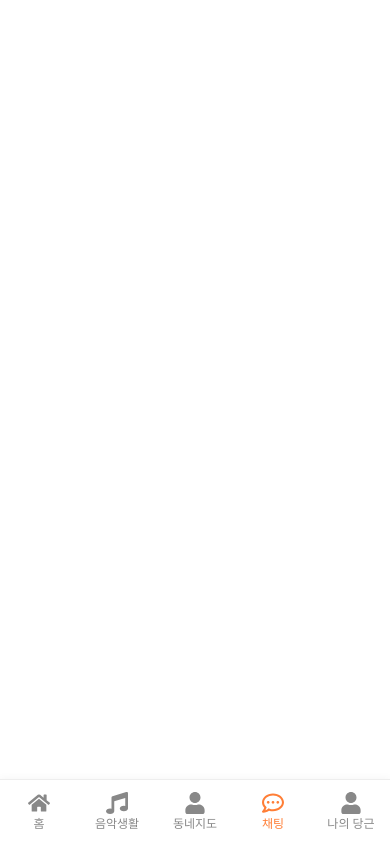
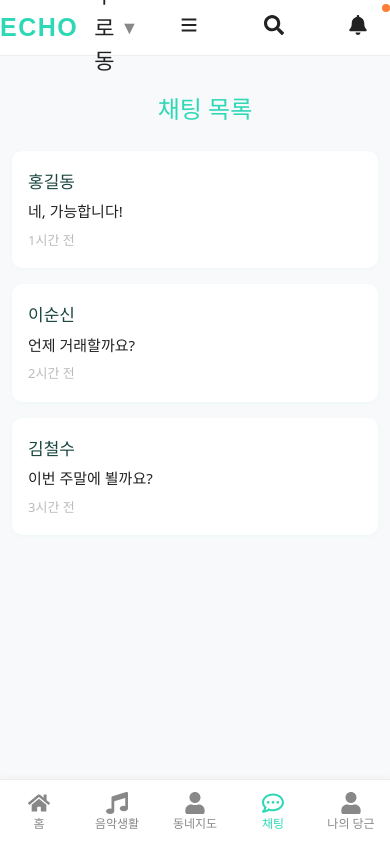
Before and after one commit to sewoong333/ECHO, a React (Vite) app: page /chat in a window 390 px wide. Built offline with nearby package versions, Linux system fonts and the light colour scheme.

Commit message:
feat: ECHO 인증마크, 채팅 UX, 지도 더미, 전체 모바일 반응형 등 주요 기능 개선 및 버그 수정

```diff
--- a/src/components/BottomNav.jsx
+++ b/src/components/BottomNav.jsx
@@ -33,7 +33,7 @@ const Item = styled.button`
   display: flex;
   flex-direction: column;
   align-items: center;
-  color: ${props => props.active ? '#ff7e36' : '#888'};
+  color: ${props => props.active ? '#2ed8b6' : '#888'};
   font-size: 12px;
   font-weight: 500;
   cursor: pointer;
@@ -50,7 +50,7 @@ export default function BottomNav() {
         <Item active={pathname === '/'} onClick={() => navigate('/')}> <FaHome size={22} /> <span>홈</span> </Item>
         <Item active={pathname === '/musiclife'} onClick={() => navigate('/musiclife')}> <FaMusic size={22} /> <span>음악생활</span> </Item>
         <Item active={pathname === '/map'} onClick={() => navigate('/map')}> <FaUser size={22} /> <span>동네지도</span> </Item>
-        <Item active={pathname.startsWith('/chat')} onClick={() => navigate('/chat/1')}> <FaRegCommentDots size={22} /> <span>채팅</span> </Item>
+        <Item active={pathname.startsWith('/chat')} onClick={() => navigate('/chat')}> <FaRegCommentDots size={22} /> <span>채팅</span> </Item>
         <Item active={pathname === '/mypage'} onClick={() => navigate('/mypage')}> <FaUser size={22} /> <span>나의 당근</span> </Item>
       </BarInner>
     </Bar>
--- /dev/null
+++ b/src/pages/ChatList.jsx
@@ -0,0 +1,30 @@
+import React from 'react';
+import TopBar from '../components/TopBar';
+import { useNavigate } from 'react-router-dom';
+
+const chatRooms = [
+  { id: 1, with: '홍길동', lastMessage: '네, 가능합니다!', time: '1시간 전' },
+  { id: 2, with: '이순신', lastMessage: '언제 거래할까요?', time: '2시간 전' },
+  { id: 3, with: '김철수', lastMessage: '이번 주말에 뵐까요?', time: '3시간 전' },
+];
+
+export default function ChatList() {
+  const navigate = useNavigate();
+  return (
+    <div style={{ width: '100vw', minHeight: '100vh', background: '#f8f9fa', display: 'flex', flexDirection: 'column', alignItems: 'center' }}>
+      <TopBar />
+      <div style={{ width: '100%', maxWidth: 480, margin: '0 auto', padding: 0 }}>
+        <h1 style={{ fontSize: 24, fontWeight: 700, padding: '24px 0 12px 20px', color: '#2ed8b6', textAlign: 'center' }}>채팅 목록</h1>
+        <div style={{ padding: '0 12px', display: 'flex', flexDirection: 'column', alignItems: 'center' }}>
+          {chatRooms.map(room => (
+            <div key={room.id} onClick={() => navigate(`/chat/${room.id}`)} style={{ width: '100%', maxWidth: 420, background: '#fff', borderRadius: 10, boxShadow: '0 1px 4px rgba(46,216,182,0.06)', marginBottom: 16, padding: '18px 16px', display: 'flex', flexDirection: 'column', alignItems: 'flex-start', cursor: 'pointer', transition: 'box-shadow 0.15s', boxSizing: 'border-box' }}>
+              <div style={{ fontSize: 17, fontWeight: 700, marginBottom: 6, color: '#1a4740', whiteSpace: 'nowrap', overflow: 'hidden', textOverflow: 'ellipsis' }}>{room.with}</div>
+              <div style={{ fontSize: 15, color: '#222', marginBottom: 8, width: '100%', overflow: 'hidden', textOverflow: 'ellipsis', whiteSpace: 'nowrap', boxSizing: 'border-box' }}>{room.lastMessage}</div>
+              <div style={{ fontSize: 13, color: '#bbb' }}>{room.time}</div>
+            </div>
+          ))}
+        </div>
+      </div>
+    </div>
+  );
+}
--- a/src/pages/ChatRoom.jsx
+++ b/src/pages/ChatRoom.jsx
@@ -31,11 +31,11 @@ export default function ChatRoom() {
   }, [messages]);
 
   return (
-    <div style={{ maxWidth: 500, margin: '0 auto', padding: 0, background: '#f8f9fa', minHeight: '100vh' }}>
+    <div style={{ width: '100vw', minHeight: '100vh', background: '#f8f9fa', display: 'flex', flexDirection: 'column', alignItems: 'center' }}>
       <TopBar />
       <button onClick={() => navigate(-1)} style={{ position: 'absolute', top: 60, left: 16, background: '#e0f7f3', border: '1.5px solid #2ed8b6', borderRadius: 20, width: 36, height: 36, fontSize: 20, color: '#2ed8b6', zIndex: 102 }}>←</button>
-      <div style={{ padding: 24, paddingBottom: 80 }}>
-        <h1 style={{ fontSize: 24, fontWeight: 700, marginBottom: 16, color: '#2ed8b6' }}>채팅방</h1>
+      <div style={{ width: '100%', maxWidth: 500, margin: '0 auto', padding: 0 }}>
+        <h1 style={{ fontSize: 24, fontWeight: 700, marginBottom: 16, color: '#2ed8b6', textAlign: 'center' }}>채팅방</h1>
         <div style={{ minHeight: 200, marginBottom: 16 }}>
           {messages.map(msg => (
             <div key={msg.id} style={{ textAlign: msg.sender === (user.nickname || '나') ? 'right' : 'left', margin: '8px 0' }}>
--- a/src/pages/Home.jsx
+++ b/src/pages/Home.jsx
@@ -3,7 +3,7 @@ import styled from 'styled-components';
 import { useNavigate } from 'react-router-dom';
 import TopBar from '../components/TopBar';
 import { ProductContext } from '../store/ProductContext';
-import { FaHeart, FaRegHeart, FaClock, FaRegCommentDots } from 'react-icons/fa';
+import { FaHeart, FaRegHeart, FaClock, FaRegCommentDots, FaCheckCircle } from 'react-icons/fa';
 
 const colors = {
   bg: '#f8f9fa',
@@ -216,7 +216,7 @@ export default function Home() {
         </SearchBox>
         {sorted.map(product => (
           <CardWrap key={product.id}>
-            <Card onClick={() => navigate(`/product/${product.id}`)}>
+            <Card onClick={() => navigate(`/product/${product.id}`)} style={{ position: 'relative' }}>
               <Img src={product.image} alt={product.title} />
               <Info>
                 <Title>{product.title}</Title>
@@ -227,6 +227,11 @@ export default function Home() {
                   <Stat><FaHeart size={14} /> {likes.filter(id => id === product.id).length}</Stat>
                 </CardBottom>
               </Info>
+              {product.title.includes('커즈와일 신디사이저') && (
+                <span style={{ position: 'absolute', top: 14, right: 18, display: 'inline-flex', alignItems: 'center', color: '#2ed8b6', fontSize: 14, fontWeight: 700, background: '#fff', borderRadius: 12, boxShadow: '0 1px 4px #b2f0e6', padding: '2px 10px', zIndex: 3 }}>
+                  <FaCheckCircle style={{ marginRight: 3, color: '#2ed8b6', fontSize: 15 }} />ECHO 인증
+                </span>
+              )}
             </Card>
           </CardWrap>
         ))}
--- /dev/null
+++ b/src/pages/Map.jsx
@@ -0,0 +1,44 @@
+import React from 'react';
+import TopBar from '../components/TopBar';
+
+// 카테고리별 아이콘 추천 예시
+const CATEGORY_ICONS = {
+  '판매중인 악기': '🎸', // 기타
+  '세션구인': '🥁', // 드럼
+  '공연정보': '🎤', // 마이크
+  '기타': '🎶',
+};
+
+// 예시 게시물 데이터 (실제 구현시 서버/스토어 연동)
+const posts = [
+  { id: 1, title: '야마하 디지털 피아노', category: '판매중인 악기', x: 120, y: 110, author: '홍길동' },
+  { id: 2, title: '세션 구합니다 (기타)', category: '세션구인', x: 220, y: 180, author: '이순신' },
+  { id: 3, title: '구로아트밸리 공연', category: '공연정보', x: 320, y: 70, author: '김철수' },
+];
+
+export default function MapPage() {
+  return (
+    <div style={{ width: '100vw', minHeight: '100vh', background: '#f8f9fa', display: 'flex', flexDirection: 'column', alignItems: 'center' }}>
+      <TopBar />
+      <div style={{ width: '100%', maxWidth: 480, margin: '0 auto', flex: 1, display: 'flex', flexDirection: 'column' }}>
+        <h1 style={{ fontSize: 24, fontWeight: 700, padding: '24px 0 12px 20px', color: '#2ed8b6' }}>동네지도</h1>
+        <div style={{ width: '100%', height: '60vh', borderRadius: 16, boxShadow: '0 2px 12px #b2f0e6', marginBottom: 24, background: '#eee', position: 'relative', overflow: 'hidden' }}>
+          {/* 더미 지도 이미지 */}
+          <img src="https://maps.googleapis.com/maps/api/staticmap?center=37.485,126.901&zoom=13&size=480x320&maptype=roadmap&markers=color:blue%7C37.485,126.901" alt="dummy-map" style={{ width: '100%', height: '100%', objectFit: 'cover', filter: 'grayscale(0.1) brightness(1.08)' }} />
+          {/* 게시물 마커 더미 렌더링 */}
+          {posts.map(post => (
+            <div key={post.id} style={{ position: 'absolute', left: post.x, top: post.y, transform: 'translate(-50%, -100%)', zIndex: 2, cursor: 'pointer' }} onClick={() => window.location.href = `/product/${post.id}`}>
+              <div style={{ display: 'flex', alignItems: 'center', background: '#fff', border: '1.5px solid #2ed8b6', borderRadius: 16, boxShadow: '0 2px 8px #b2f0e6', padding: '4px 10px 4px 4px' }}>
+                <span style={{ fontSize: 22, marginRight: 6 }}>{CATEGORY_ICONS[post.category] || CATEGORY_ICONS['기타']}</span>
+                <span style={{ fontSize: 15, color: '#1a4740', fontWeight: 700 }}>{post.title}</span>
+              </div>
+            </div>
+          ))}
+        </div>
+        <div style={{ fontSize: 15, color: '#888', padding: '0 16px 24px 16px' }}>
+          <b>카테고리별 아이콘 예시:</b> <span style={{ marginLeft: 8 }}>🎸 판매중인 악기</span> <span style={{ marginLeft: 8 }}>🥁 세션구인</span> <span style={{ marginLeft: 8 }}>🎤 공연정보</span>
+        </div>
+      </div>
+    </div>
+  );
+}
--- a/src/routes/AppRouter.jsx
+++ b/src/routes/AppRouter.jsx
@@ -10,6 +10,8 @@ import ChatRoom from '../pages/ChatRoom';
 import MyPage from '../pages/MyPage';
 import MusicLife from '../pages/MusicLife';
 import MusicLifeDetail from '../pages/MusicLifeDetail';
+import MapPage from '../pages/Map';
+import ChatList from '../pages/ChatList';
 
 export default function AppRouter() {
   return (
@@ -21,9 +23,11 @@ export default function AppRouter() {
       <Route path="/register" element={<ProductRegister />} />
       <Route path="/product/:id" element={<ProductDetail />} />
       <Route path="/chat/:id" element={<ChatRoom />} />
+      <Route path="/chat" element={<ChatList />} />
       <Route path="/mypage" element={<MyPage />} />
       <Route path="/musiclife" element={<MusicLife />} />
       <Route path="/musiclife/:id" element={<MusicLifeDetail />} />
+      <Route path="/map" element={<MapPage />} />
     </Routes>
   );
 }
```
